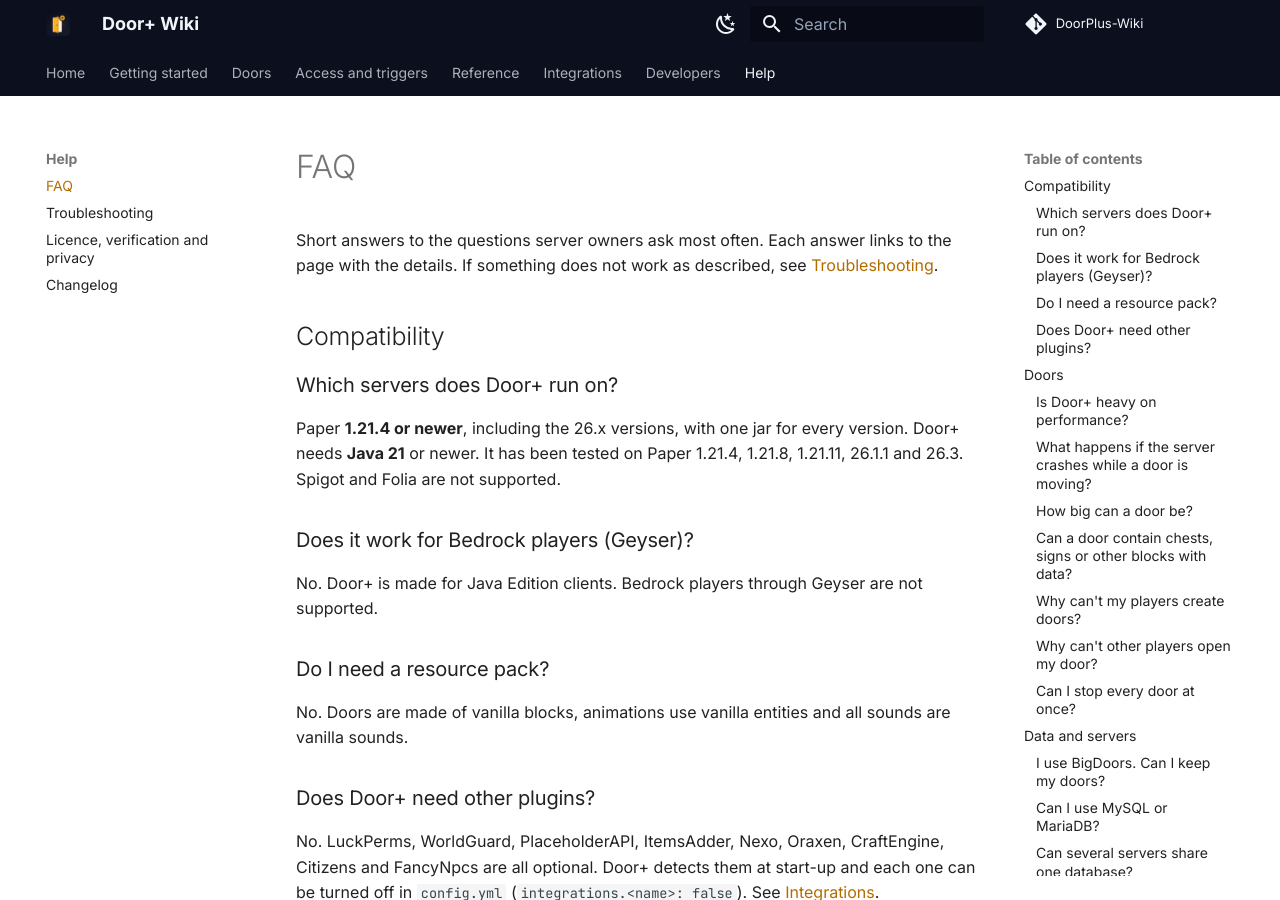
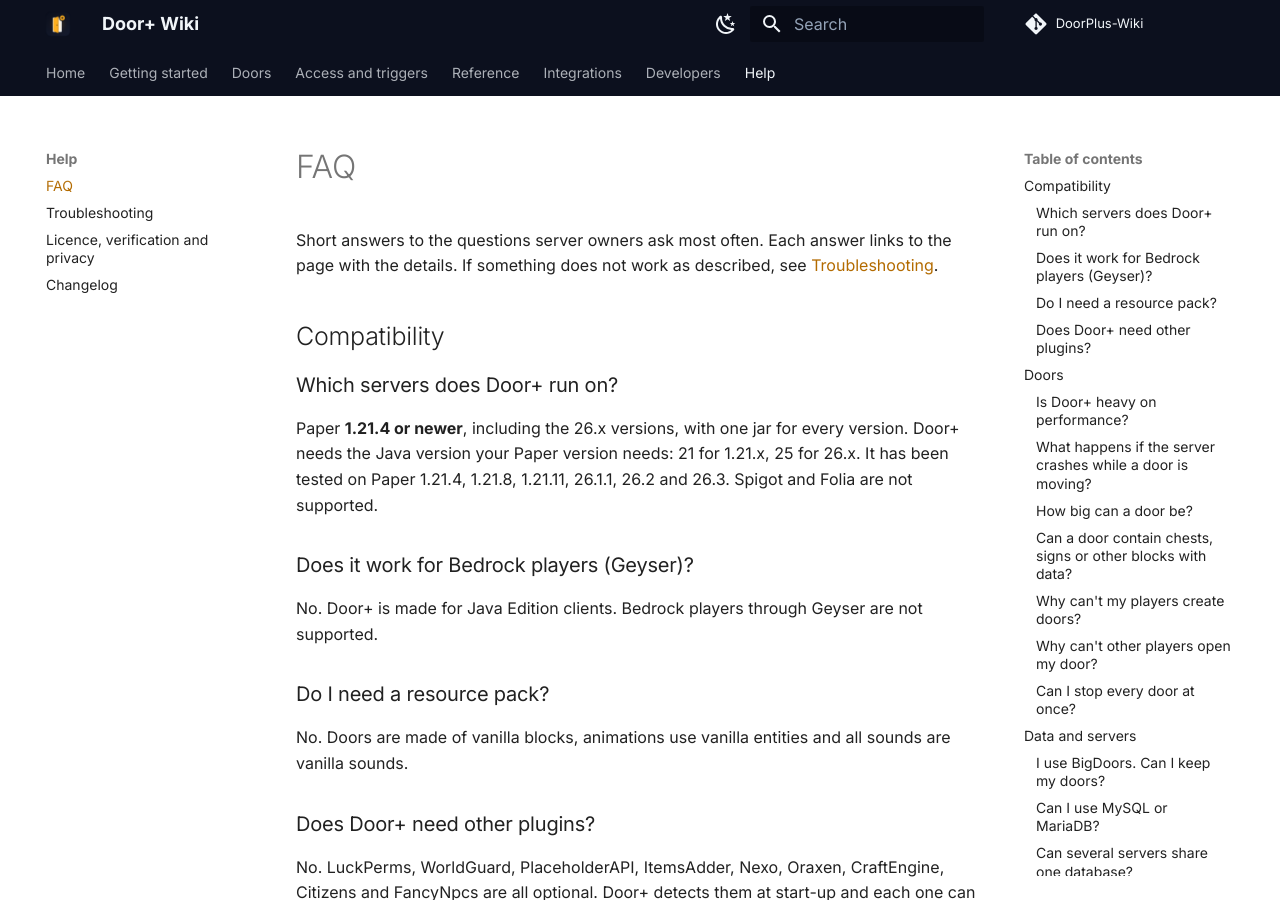
Before and after one commit to Cristiaaaaan/DoorPlus-Wiki, an MkDocs documentation site: the page built from docs/help/faq.md, in a window 1280 px wide and 900 px high. Built offline with MkDocs 1.6.1 and Material for MkDocs 9.7.7, drawn with Linux system fonts in a browser that asks for light colours; comment, search, counter and statistics services are not loaded; some of the changed text lies outside the part shown.

Commit message:
FAQ: Java per Paper version, 26.2 tested, integrations need a restart

```diff
--- a/docs/help/faq.md
+++ b/docs/help/faq.md
@@ -7,8 +7,9 @@ something does not work as described, see [Troubleshooting](troubleshooting.md).
 
 ### Which servers does Door+ run on?
 
-Paper **1.21.4 or newer**, including the 26.x versions, with one jar for every version. Door+ needs **Java 21** or
-newer. It has been tested on Paper 1.21.4, 1.21.8, 1.21.11, 26.1.1 and 26.3. Spigot and Folia are not supported.
+Paper **1.21.4 or newer**, including the 26.x versions, with one jar for every version. Door+ needs the Java version
+your Paper version needs: 21 for 1.21.x, 25 for 26.x. It has been tested on Paper 1.21.4, 1.21.8, 1.21.11, 26.1.1,
+26.2 and 26.3. Spigot and Folia are not supported.
 
 ### Does it work for Bedrock players (Geyser)?
 
```
Also changed, not shown: other parts of docs/help/faq.md (+2 -2 lines).
